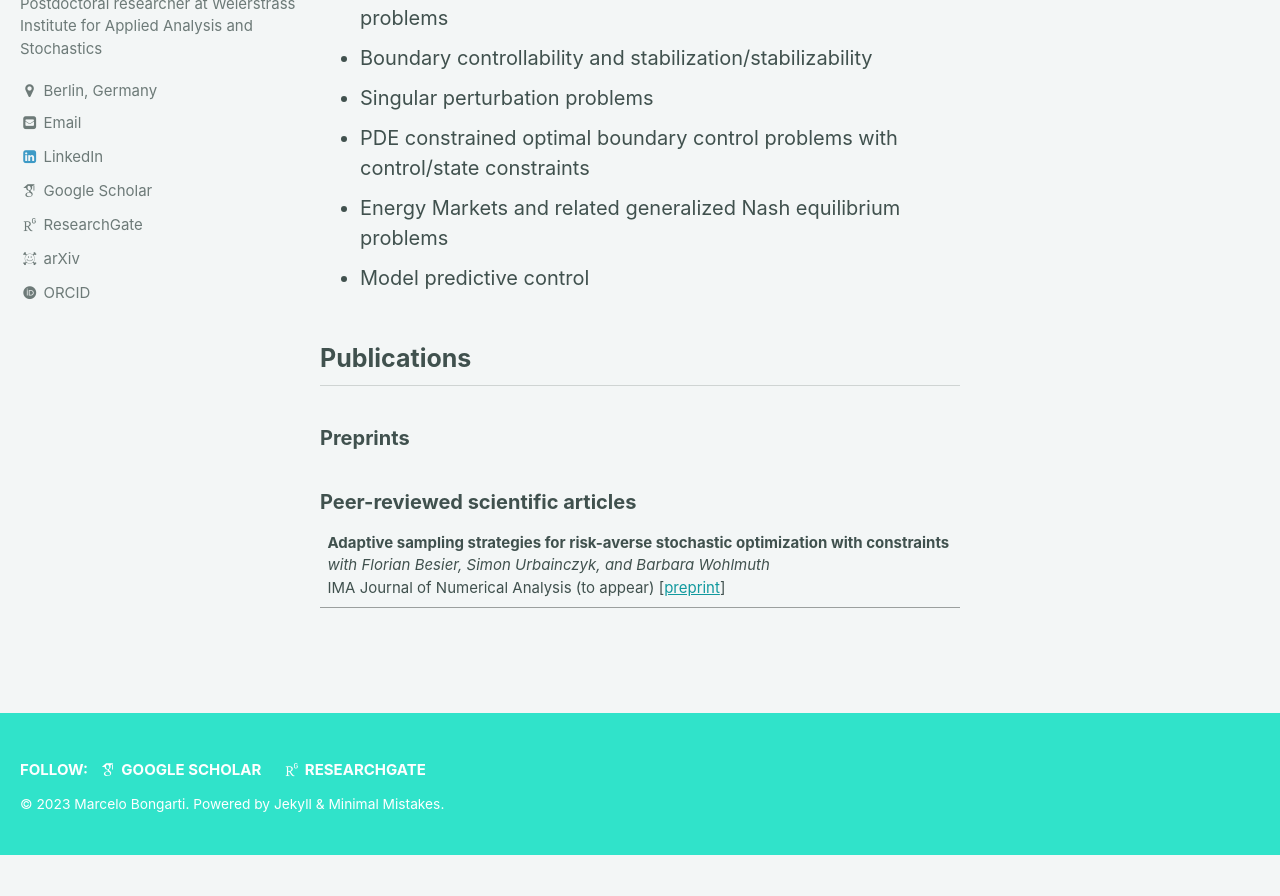
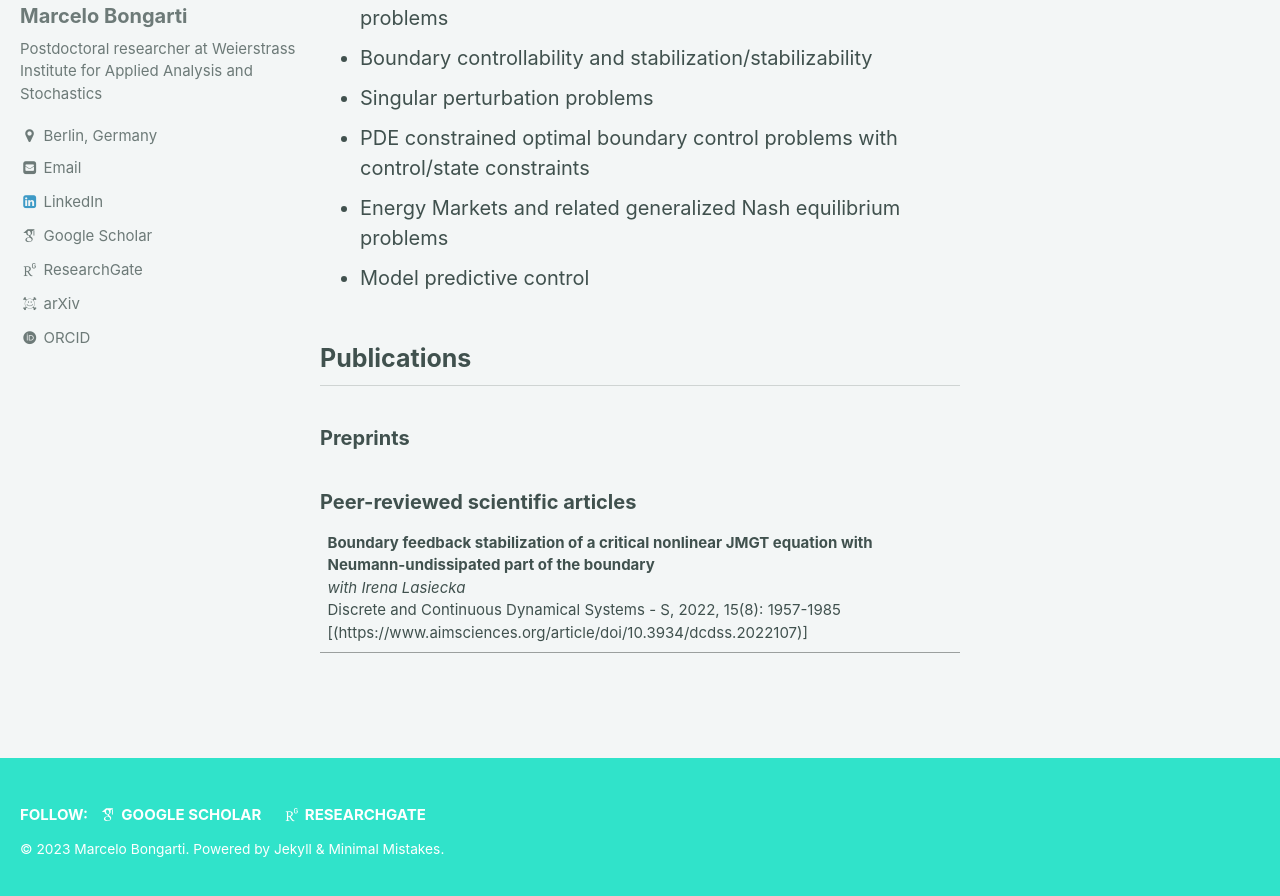
Before and after one commit to mbongarti/mbongarti.github.io, a Jekyll site: the page built from _pages/research.md, in a window 1280 px wide and 900 px high, scrolled down 523 px. Shown: the top 896 px of the window. Built offline with Jekyll 4.4.1, drawn with Linux system fonts in a browser that asks for light colours; some web fonts are replaced; before the commit the page ends 1378 px from its top, so only the background shows below that.

Commit message:
Update research.md

```diff
--- a/_pages/research.md
+++ b/_pages/research.md
@@ -27,4 +27,4 @@
 
 ### Peer-reviewed scientific articles
 
-**Adaptive sampling strategies for risk-averse stochastic optimization with constraints** <br> _with Florian Besier, Simon Urbainczyk, and Barbara Wohlmuth_ <br> IMA Journal of Numerical Analysis (to appear) [[preprint](https://arxiv.org/abs/2012.03844)] |
+**Boundary feedback stabilization of a critical nonlinear JMGT equation with Neumann-undissipated part of the boundary** <br> _with Irena Lasiecka_ <br> Discrete and Continuous Dynamical Systems - S, 2022, 15(8): 1957-1985 [(https://www.aimsciences.org/article/doi/10.3934/dcdss.2022107)] |
```
